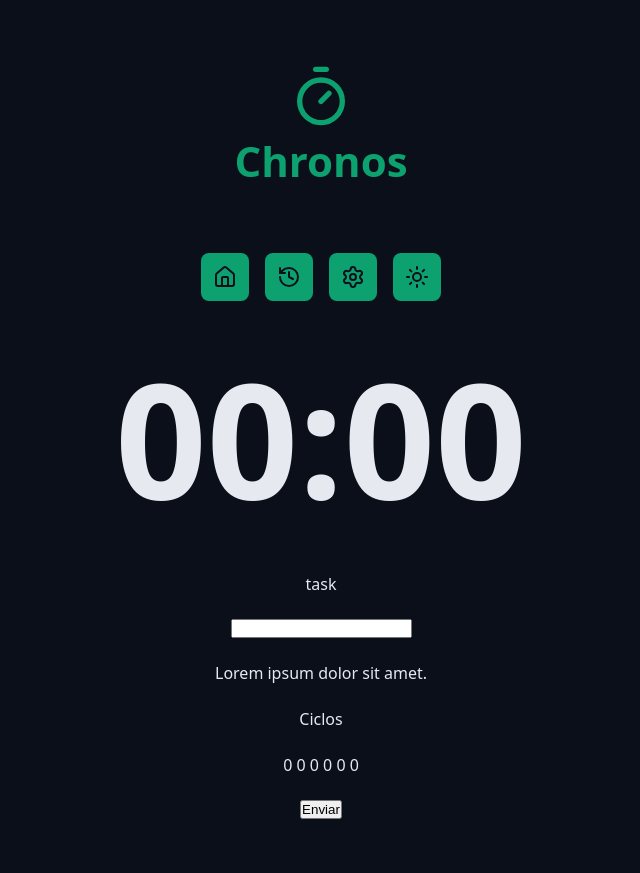
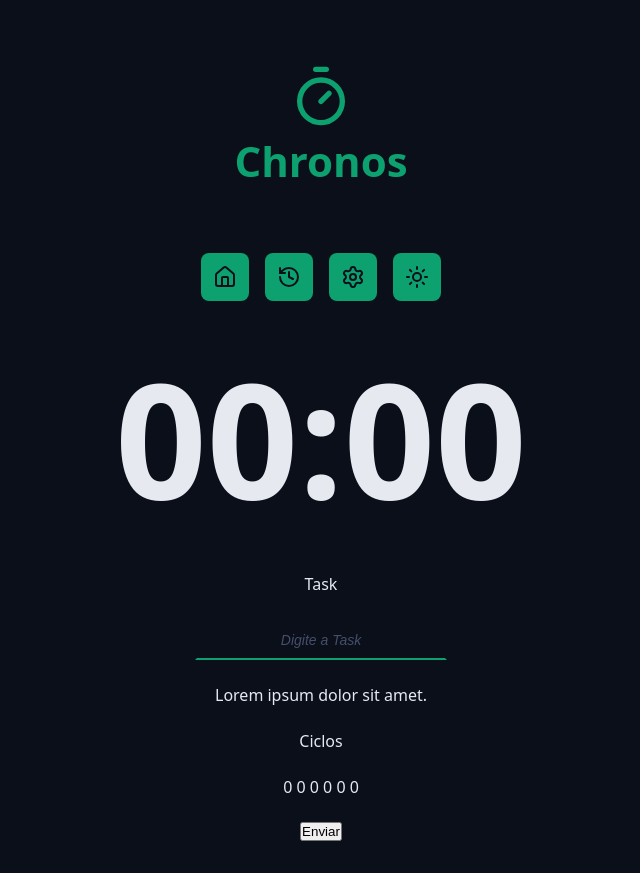
Before and after one commit to marcelo-mmdev/next_course, a React (Vite) app in the folder pomodoro/: page / in a window 1280 px wide. Shown: the whole page, without its empty margins (319-959 px from the left). Before the commit the page ends 851 px from the top, so only its background shows below. Built offline with nearby package versions, Linux system fonts and the light colour scheme.

Commit message:
Styling the Input component.

```diff
--- a/pomodoro/src/App.tsx
+++ b/pomodoro/src/App.tsx
@@ -1,5 +1,6 @@
 import { Container } from './components/Container';
 import { CountDown } from './components/CountDown';
+import { DefaultInput } from './components/DefaultInput';
 import { Logo } from './components/Logo';
 import { Menu } from './components/Menu';
 import './styles/global.css';
@@ -23,8 +24,7 @@
       <Container>
         <form className='form' action=''>
           <div className='formRow'>
-            <label htmlFor='meuInput'>task</label>
-            <input id='meuInput' type='text' />
+            <DefaultInput id={'meuInput'} type={'text'} labelText={'Task'} />
           </div>
 
           <div className='formRow'>
--- a/pomodoro/src/components/DefaultInput/index.tsx
+++ b/pomodoro/src/components/DefaultInput/index.tsx
@@ -1,11 +1,26 @@
+import style from './styles.module.css';
+
 type DefaultInputProps = {
-  type: 'text' | 'number' | 'search';
-};
-export function DefaultInput({ type }: DefaultInputProps) {
+  id: string;
+  labelText: string;
+} & React.ComponentProps<'input'>;
+
+export function DefaultInput({
+  id,
+  type,
+  labelText,
+  ...rest
+}: DefaultInputProps) {
   return (
     <>
-      <label htmlFor='meuInput'>Task</label>
-      <input id='meuInput' type={type} />
+      <label htmlFor={id}>{labelText}</label>
+      <input
+        className={style.input}
+        id={id}
+        type={type}
+        {...rest}
+        placeholder='Digite a Task'
+      />
     </>
   );
 }
--- /dev/null
+++ b/pomodoro/src/components/DefaultInput/styles.module.css
@@ -0,0 +1,27 @@
+.input {
+  background-color: transparent;
+  text-align: center;
+  font-size: 1.8rem;
+  padding: 0.8rem;
+  color: var(--text-default);
+  outline: none;
+  border: 0.2rem solid transparent;
+  border-bottom: 0.2rem solid var(--primary);
+  transition: all 0.2s ease-in-out;
+}
+
+.input::placeholder {
+  color: var(--gray-500);
+  font-size: 1.4rem;
+  font-style: italic;
+}
+
+.input:focus {
+  border-radius: 0.8rem;
+  border: 0.2rem solid var(--primary);
+}
+
+.input:disabled {
+  border-bottom: 0.2rem solid var(--disabled);
+  color: var(--text-muted);
+}
```
